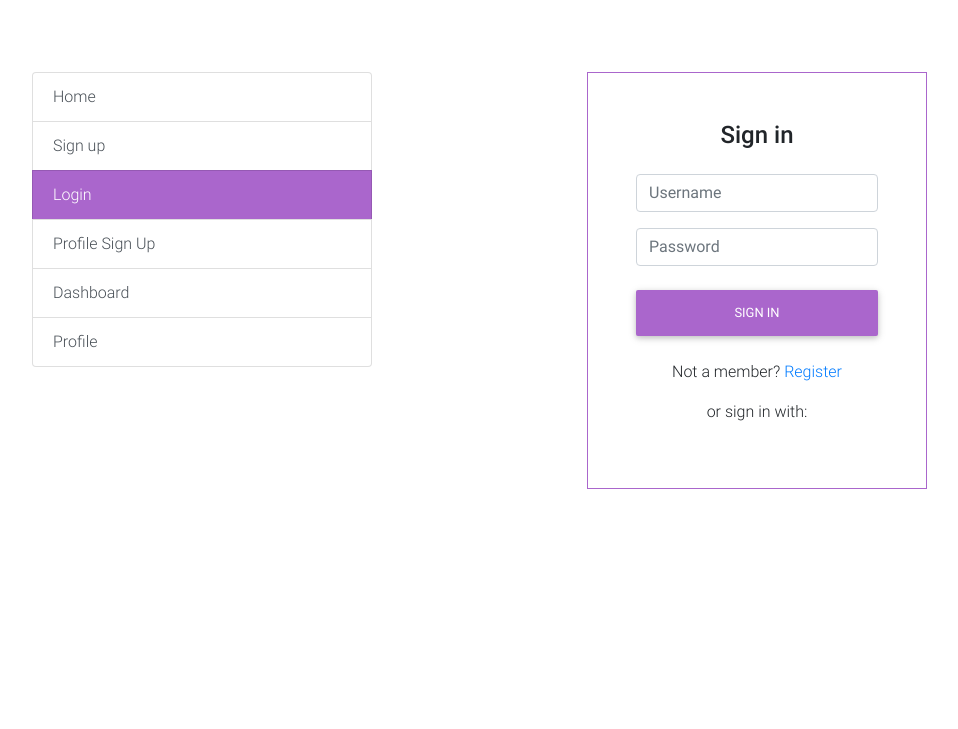
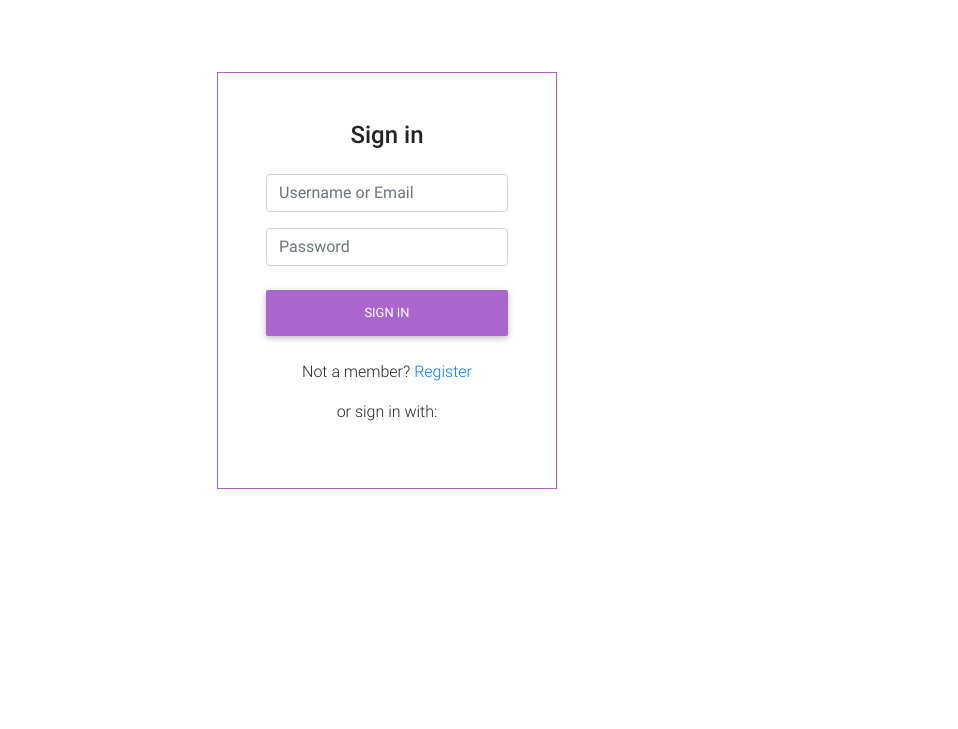
Before and after one commit to Alexmhack/Django-Angular-Blog, a Django app: page /login/ in a window 1280 px wide. Shown: the top 729 px of the page, without its empty margins (68-1026 px from the left). Run offline with Django 3.2, Linux system fonts and the light colour scheme; some libraries are stand-ins or nearby versions.

Commit message:
update login template

```diff
--- a/templates/registration/login.html
+++ b/templates/registration/login.html
@@ -25,21 +25,6 @@
 <div class="container mt-4">
     <div class="row">
 
-        <div class="col-md-4">
-
-            <div class="list-group mt-5">
-                <a href="{% url 'users:home' %}" class="list-group-item list-group-item-action waves-effect">Home</a>
-                <a href="{% url 'users:sign-up' %}" class="list-group-item list-group-item-action waves-effect">Sign up</a>
-                <a class="list-group-item bg-secondary text-white waves-effect">
-                    Login
-                </a>
-                <a href="{% url 'profiles:profile-signup' %}" class="list-group-item list-group-item-action waves-effect">Profile Sign Up</a>
-                <a href="{% url 'users:dashboard' %}" class="list-group-item list-group-item-action waves-effect">Dashboard</a>
-                <a href="{% url 'users:dashboard' %}" class="list-group-item list-group-item-action waves-effect">Profile</a>
-            </div>
-
-        </div>
-
         <div class="col-md-2"></div>
 
         <div class="col-md-4 mt-5">
@@ -52,7 +37,7 @@
 
                 <p>
                     <p>
-                        <p><input id="id_username" name="username" placeholder="Username" type="text" class="form-control"></p>
+                        <p><input id="id_username" name="username" placeholder="Username or Email" type="text" class="form-control"></p>
                     </p>
                     <p>
                         <p><input id="id_password" name="password"
@@ -85,7 +70,7 @@
 
                 <!-- Register -->
                 <p>Not a member?
-                    <a href="{% url 'users:sign-up' %}">Register</a>
+                    <a href="">Register</a>
                 </p>
 
                 <!-- Social login -->
```
